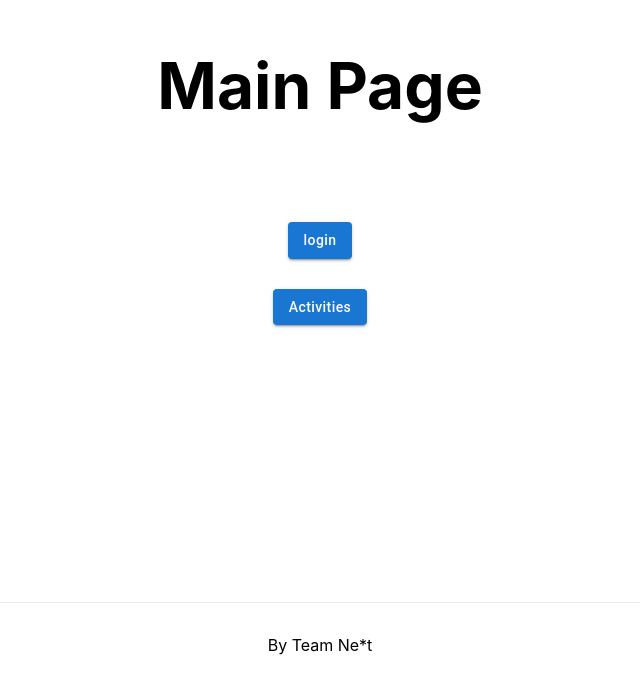
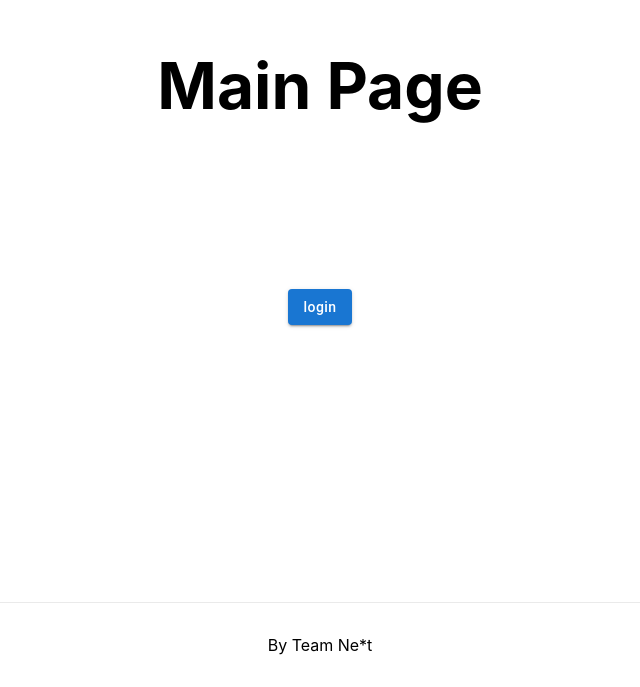
Before and after one commit to yamato0211/hackz-nokogiri-frontend, a Next.js app: page / in a window 1280 px wide. Shown: the part 198-885 px from the top of the page, without its empty margins (320-960 px from the left). Built offline with nearby package versions, Linux system fonts and the light colour scheme; no server answers.

Commit message:
:lipstick: hide activities button when logout

```diff
--- a/src/pages/index.tsx
+++ b/src/pages/index.tsx
@@ -70,15 +70,15 @@ export default function Home() {
         <img src={userData?.picture ? userData.picture : ""} style={{width:"100px", height:"100px", visibility:userData?.picture ? "visible" : "hidden"}}/>
         <a>{userData?.name}</a>
 
+        <Link href="/activities" passHref>
+          <Button variant="contained" style={{textTransform: 'none', marginBottom:'30px', visibility:userData?.picture ? "visible" : "hidden"}}>
+            Activities
+          </Button>
+        </Link>
+
         <Link href={url}>
           <Button variant="contained" style={{textTransform: 'none', marginBottom:'30px'}}>
             {log}
-          </Button>
-        </Link>
-
-        <Link href="/activities" passHref>
-          <Button variant="contained" style={{textTransform: 'none', marginBottom:'30px'}}>
-            Activities
           </Button>
         </Link>
 
```
